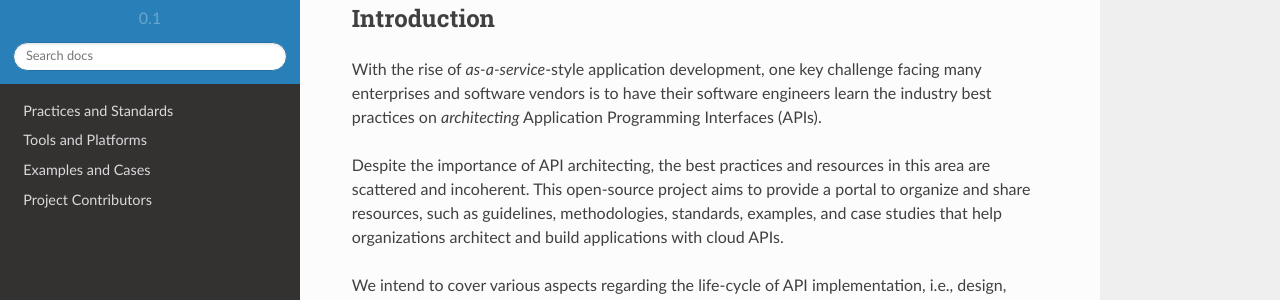
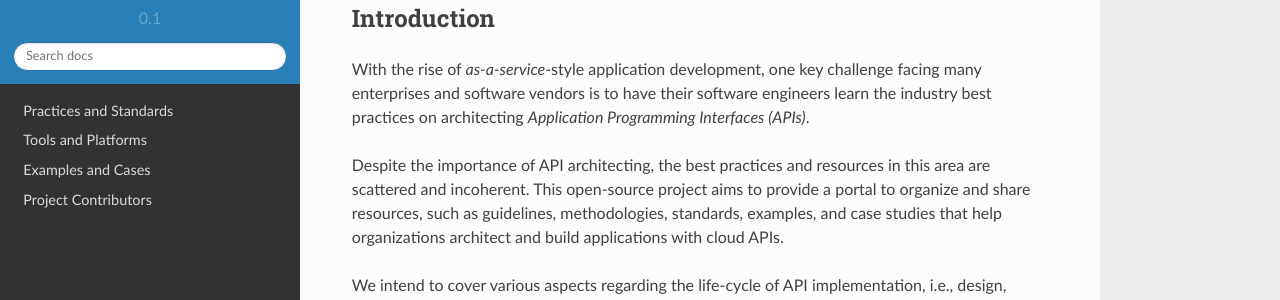
Before and after one commit to throput/apidev, a Sphinx documentation site: the page built from docs/source/index.rst, in a window 1280 px wide and 1340 px high. Shown: the part 158-458 px from the top of the window. Built offline with Sphinx 7.4.7 and the Read the Docs theme 2.0.0, drawn with Linux system fonts in a browser that asks for light colours.

```diff
--- a/docs/source/index.rst
+++ b/docs/source/index.rst
@@ -7,7 +7,7 @@ Introduction
 With the rise of *as-a-service*-style application development, one key
 challenge facing many enterprises and software vendors is to have
 their software engineers learn the industry best practices on
-*architecting* Application Programming Interfaces (APIs).
+architecting *Application Programming Interfaces (APIs)*.
 
 Despite the importance of API architecting, the best practices and
 resources in this area are scattered and incoherent. This open-source
```
